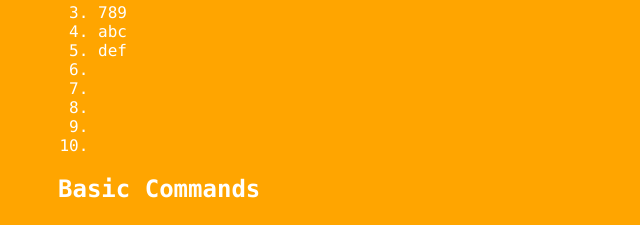
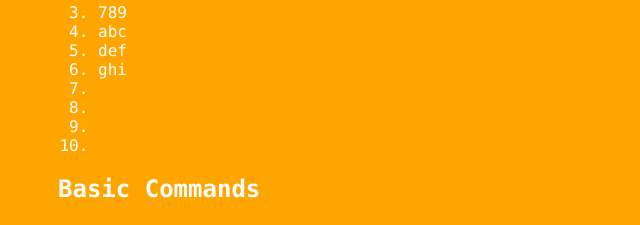
Before and after one commit to qjokers/git_learning, a plain HTML site: page index.html in a window 1280 px wide. Both pictures are taken after a click on the element "Terminologys". Shown: the part 328-553 px from the top of the page, 0-640 px from the left. Drawn offline with Linux system fonts and the light colour scheme.

Commit message:
update index.html 3

```diff
--- a/index.html
+++ b/index.html
@@ -19,7 +19,7 @@
                     <li>789</li>
                     <li>abc</li>
                     <li>def</li>
-                    <li></li>
+                    <li>ghi</li>
                     <li></li>
                     <li></li>
                     <li></li>
```
